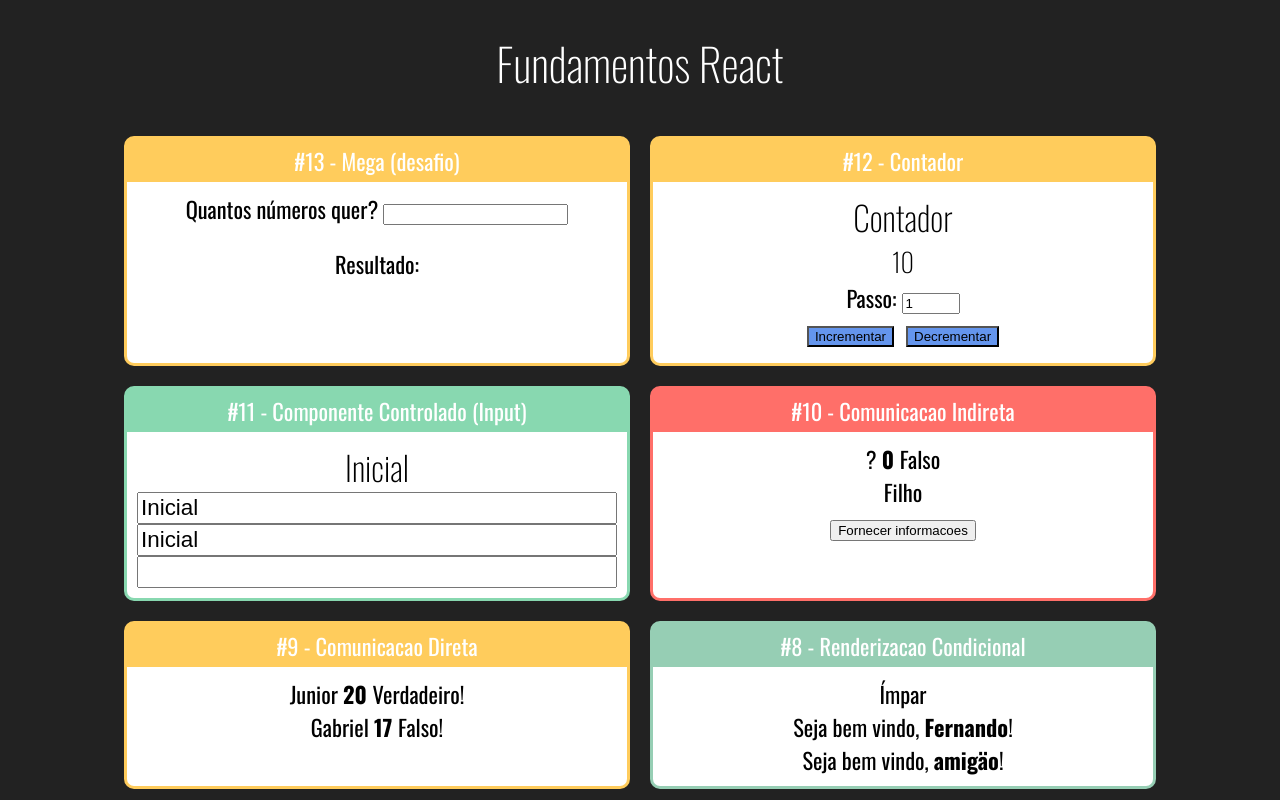
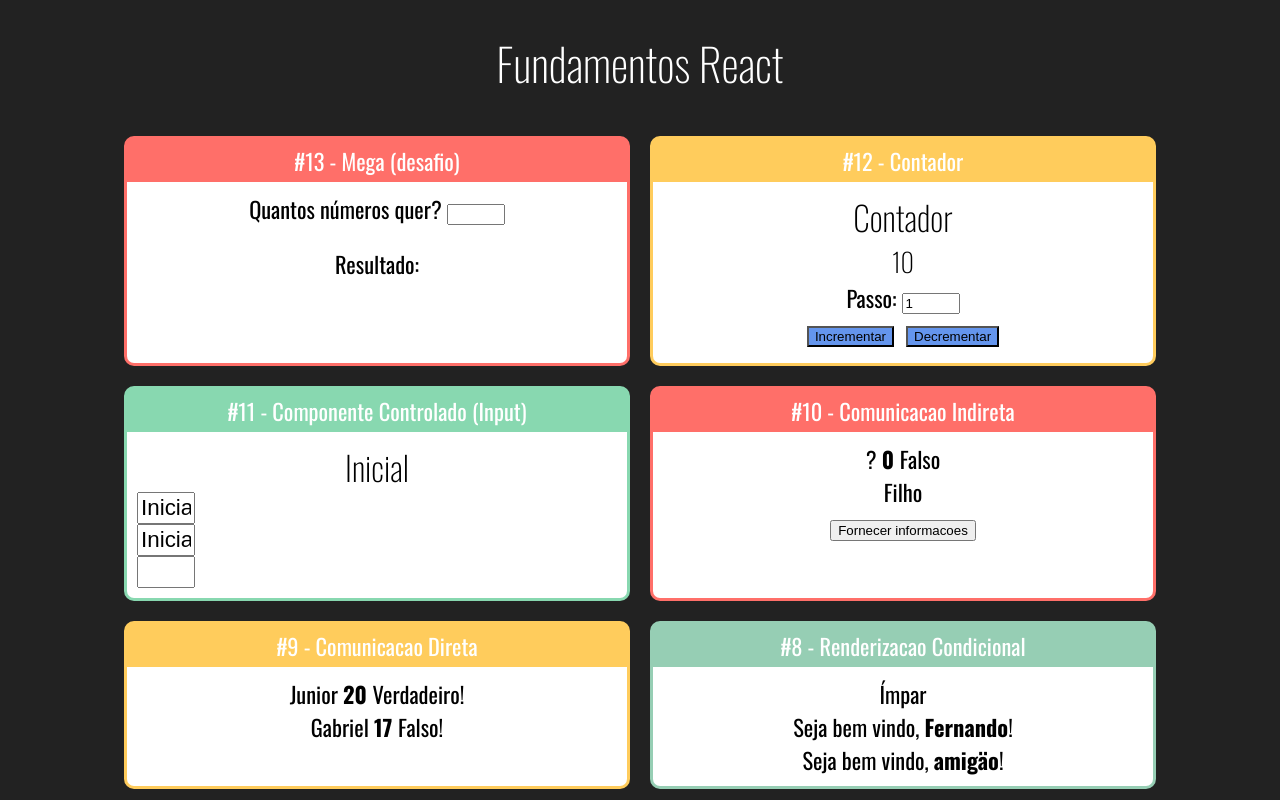
Before and after one commit to mbpfilho/React-Redux, a React (Create React App) app in the folder fundamentos-react/: page / in a window 1280 px wide. Shown: the top 800 px of the page. Built offline with nearby package versions, Linux system fonts and the light colour scheme.

Commit message:
desafio mega corrigido

```diff
--- a/fundamentos-react/src/App.jsx
+++ b/fundamentos-react/src/App.jsx
@@ -24,7 +24,7 @@ export default function App(){
       <h1>Fundamentos React</h1>
 
       <div className="Cards">
-        <Card titulo="#13 - Mega (desafio)" color="#ffcc5c ">
+        <Card titulo="#13 - Mega (desafio)" color="#ff6f69 ">
           <Mega />
         </Card>
 
--- a/fundamentos-react/src/components/mega/Mega.jsx
+++ b/fundamentos-react/src/components/mega/Mega.jsx
@@ -1,12 +1,9 @@
 /* eslint-disable import/no-anonymous-default-export */
 import React,{useState} from "react"
-
-
 
 export default props=>{
 
   let [resultado,setResultado]=useState([])
-
 
   function gerarNumeros(qtdd){
     let numeros=[]
@@ -14,31 +11,21 @@ export default props=>{
     let numero
 
     while(c<qtdd){
-      numero=Math.floor(Math.random()*59+1)
+      numero=Math.floor(Math.random()*60+1)
       if(!numeros.includes(numero)){
         numeros.push(numero)
         c++
       }
     }
-    numeros.sort((a,b)=>{
-        if(a>b) return 1;
-        if(a<b) return -1;
-        return 0;
-    });
+    numeros.sort((n1,n2)=>n1-n2);
     return numeros
   }
-
-  function quandoMudar(e){
-    setResultado(gerarNumeros(+e.target.value))
-    console.log(resultado)
-  }
-
 
   return(
     <div>
       <div>
         <label htmlFor="numero">Quantos números quer? </label>
-        <input type="number" name="" id="numero" onChange={quandoMudar}/>
+        <input type="number" name="" id="numero" min="6" max="15" onChange={e=>setResultado(gerarNumeros(+e.target.value))}/>
       </div>
       <p>Resultado: {resultado.toString()} </p>
     </div>
--- a/fundamentos-react/src/index.css
+++ b/fundamentos-react/src/index.css
@@ -11,3 +11,6 @@ h1, h2, h3{
 h2, h3{
   margin: 0;
 }
+input{
+  width: 50px;
+}
```
